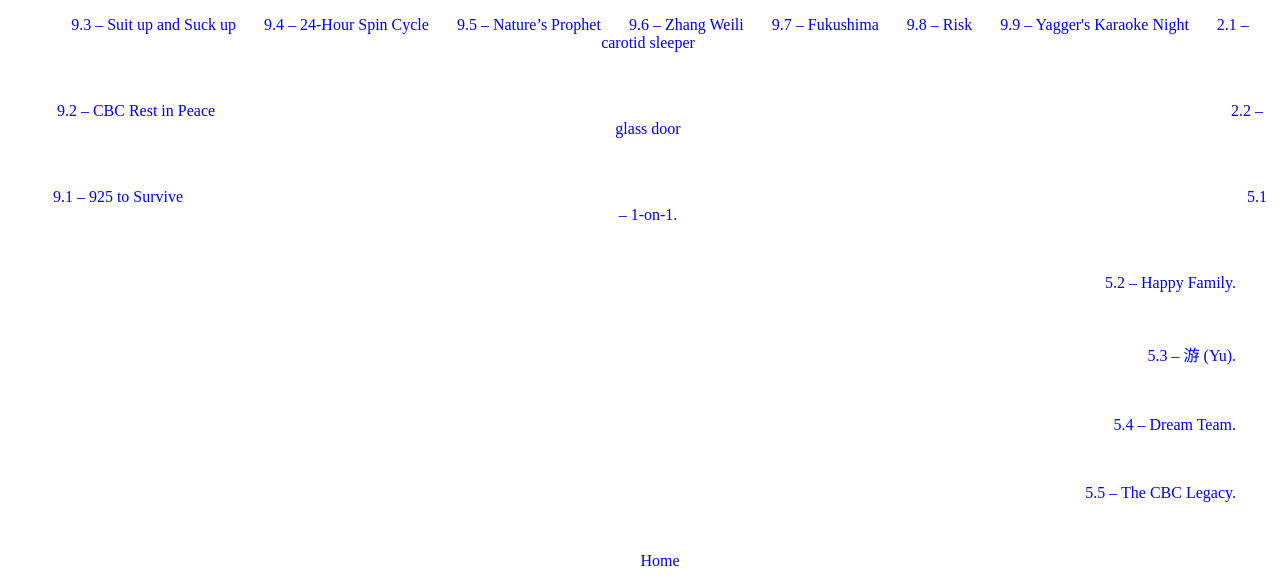
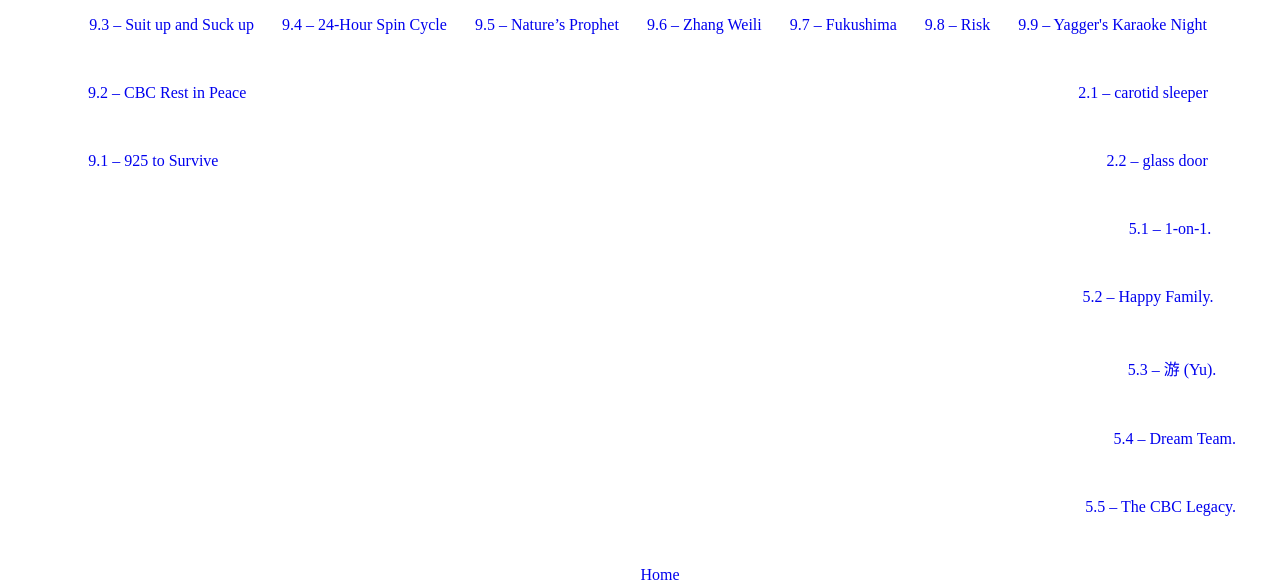
Before and after one commit to Project-925/project-925.github.io, a Jekyll site: the page built from index.html, in a window 1280 px wide. Shown: the top 584 px of the page. Built offline with Jekyll 4.4.1, drawn with Linux system fonts in a browser that asks for light colours; grey boxes are pictures that could not be loaded.

Commit message:
Update default.html

```diff
--- a/_layouts/default.html
+++ b/_layouts/default.html
@@ -32,8 +32,7 @@
                     &nbsp;&nbsp; &nbsp;&nbsp;
                     <a href="/9.9">9.9 – Yagger's Karaoke Night</a>
                     &nbsp;&nbsp; &nbsp;&nbsp;
-                    <a href="/2.1">2.1 – carotid sleeper</a>
-                    &nbsp;&nbsp; &nbsp;&nbsp;
+
                     </p>
 
 
@@ -42,9 +41,10 @@
 
                     <p align="center">
                     <a href="/9.2">9.2 – CBC Rest in Peace</a>
-&nbsp;&nbsp; &nbsp;&nbsp;&nbsp;&nbsp; &nbsp;&nbsp;&nbsp;&nbsp; &nbsp;&nbsp;&nbsp;&nbsp; &nbsp;&nbsp;&nbsp;&nbsp; &nbsp;&nbsp;&nbsp;&nbsp; &nbsp;&nbsp;&nbsp;&nbsp; &nbsp;&nbsp; &nbsp;&nbsp; &nbsp;&nbsp;&nbsp;&nbsp; &nbsp;&nbsp;&nbsp;&nbsp; &nbsp;&nbsp;&nbsp;&nbsp; &nbsp;&nbsp;&nbsp;&nbsp; &nbsp;&nbsp;&nbsp;&nbsp; &nbsp;&nbsp;&nbsp;&nbsp; &nbsp;&nbsp;&nbsp;&nbsp; &nbsp;&nbsp;&nbsp;&nbsp; &nbsp;&nbsp;&nbsp;&nbsp; &nbsp;&nbsp;&nbsp;&nbsp; &nbsp;&nbsp;&nbsp;&nbsp; &nbsp;&nbsp;&nbsp;&nbsp; &nbsp;&nbsp;&nbsp;&nbsp; &nbsp;&nbsp;&nbsp;&nbsp; &nbsp;&nbsp;&nbsp;&nbsp; &nbsp;&nbsp;&nbsp;&nbsp; &nbsp;&nbsp;&nbsp;&nbsp; &nbsp;&nbsp;&nbsp;&nbsp; &nbsp;&nbsp;&nbsp;&nbsp; &nbsp;&nbsp;&nbsp;&nbsp; &nbsp;&nbsp;&nbsp;&nbsp; &nbsp;&nbsp;&nbsp;&nbsp; &nbsp;&nbsp;&nbsp;&nbsp; &nbsp;&nbsp;&nbsp;&nbsp; &nbsp;&nbsp;&nbsp;&nbsp; &nbsp;&nbsp;&nbsp;&nbsp; &nbsp;&nbsp;&nbsp;&nbsp; &nbsp;&nbsp;&nbsp;&nbsp; &nbsp;&nbsp;&nbsp;&nbsp; &nbsp;&nbsp;&nbsp;&nbsp; &nbsp;&nbsp;&nbsp;&nbsp; &nbsp;&nbsp;&nbsp;&nbsp; &nbsp;&nbsp;&nbsp;&nbsp; &nbsp;&nbsp;&nbsp;&nbsp; &nbsp;&nbsp;&nbsp;&nbsp; &nbsp;&nbsp;&nbsp;&nbsp; &nbsp;&nbsp;&nbsp;&nbsp; &nbsp;&nbsp;&nbsp;&nbsp; &nbsp;&nbsp;&nbsp;&nbsp; &nbsp;&nbsp;&nbsp;&nbsp; &nbsp;&nbsp;&nbsp;&nbsp; &nbsp; &nbsp;&nbsp;&nbsp;&nbsp;&nbsp;&nbsp;
-                    <a href="/2.2">2.2 – glass door</a>
+&nbsp;&nbsp; &nbsp;&nbsp;&nbsp;&nbsp; &nbsp;&nbsp;&nbsp;&nbsp; &nbsp;&nbsp;&nbsp;&nbsp; &nbsp;&nbsp;&nbsp;&nbsp; &nbsp;&nbsp;&nbsp;&nbsp; &nbsp;&nbsp;&nbsp;&nbsp; &nbsp;&nbsp; &nbsp;&nbsp; &nbsp;&nbsp;&nbsp;&nbsp; &nbsp;&nbsp;&nbsp;&nbsp; &nbsp;&nbsp;&nbsp;&nbsp; &nbsp;&nbsp;&nbsp;&nbsp; &nbsp;&nbsp;&nbsp;&nbsp; &nbsp;&nbsp;&nbsp;&nbsp; &nbsp;&nbsp;&nbsp;&nbsp; &nbsp;&nbsp;&nbsp;&nbsp; &nbsp;&nbsp;&nbsp;&nbsp; &nbsp;&nbsp;&nbsp;&nbsp; &nbsp;&nbsp;&nbsp;&nbsp; &nbsp;&nbsp;&nbsp;&nbsp; &nbsp;&nbsp;&nbsp;&nbsp; &nbsp;&nbsp;&nbsp;&nbsp; &nbsp;&nbsp;&nbsp;&nbsp; &nbsp;&nbsp;&nbsp;&nbsp; &nbsp;&nbsp;&nbsp;&nbsp; &nbsp;&nbsp;&nbsp;&nbsp; &nbsp;&nbsp;&nbsp;&nbsp; &nbsp;&nbsp;&nbsp;&nbsp; &nbsp;&nbsp;&nbsp;&nbsp; &nbsp;&nbsp;&nbsp;&nbsp; &nbsp;&nbsp;&nbsp;&nbsp; &nbsp;&nbsp;&nbsp;&nbsp; &nbsp;&nbsp;&nbsp;&nbsp; &nbsp;&nbsp;&nbsp;&nbsp; &nbsp;&nbsp;&nbsp;&nbsp; &nbsp;&nbsp;&nbsp;&nbsp; &nbsp;&nbsp;&nbsp;&nbsp; &nbsp;&nbsp;&nbsp;&nbsp; &nbsp;&nbsp;&nbsp;&nbsp; &nbsp;&nbsp;&nbsp;&nbsp; &nbsp;&nbsp;&nbsp;&nbsp; &nbsp;&nbsp;
+                    <a href="/2.1">2.1 – carotid sleeper</a>
                     &nbsp;&nbsp; &nbsp;&nbsp;
+
 
                     </p>
 
@@ -52,24 +52,31 @@
 
                     <p align = "center">
                     <a href="/9.1">9.1 – 925 to Survive</a>
-                    &nbsp;&nbsp; &nbsp;&nbsp;&nbsp;&nbsp; &nbsp;&nbsp;&nbsp;&nbsp; &nbsp;&nbsp;&nbsp;&nbsp; &nbsp;&nbsp;&nbsp;&nbsp; &nbsp;&nbsp;&nbsp;&nbsp; &nbsp;&nbsp;&nbsp;&nbsp; &nbsp;&nbsp; &nbsp;&nbsp; &nbsp;&nbsp;&nbsp;&nbsp; &nbsp;&nbsp;&nbsp;&nbsp; &nbsp;&nbsp;&nbsp;&nbsp; &nbsp;&nbsp;&nbsp;&nbsp; &nbsp;&nbsp;&nbsp;&nbsp; &nbsp;&nbsp;&nbsp;&nbsp; &nbsp;&nbsp;&nbsp;&nbsp; &nbsp;&nbsp;&nbsp;&nbsp; &nbsp;&nbsp;&nbsp;&nbsp; &nbsp;&nbsp;&nbsp;&nbsp; &nbsp;&nbsp;&nbsp;&nbsp; &nbsp;&nbsp;&nbsp;&nbsp; &nbsp;&nbsp;&nbsp;&nbsp; &nbsp;&nbsp;&nbsp;&nbsp; &nbsp;&nbsp;&nbsp;&nbsp; &nbsp;&nbsp;&nbsp;&nbsp; &nbsp;&nbsp;&nbsp;&nbsp; &nbsp;&nbsp;&nbsp;&nbsp; &nbsp;&nbsp;&nbsp;&nbsp; &nbsp;&nbsp;&nbsp;&nbsp; &nbsp;&nbsp;&nbsp;&nbsp; &nbsp;&nbsp;&nbsp;&nbsp; &nbsp;&nbsp;&nbsp;&nbsp; &nbsp;&nbsp;&nbsp;&nbsp; &nbsp;&nbsp;&nbsp;&nbsp; &nbsp;&nbsp;&nbsp;&nbsp; &nbsp;&nbsp;&nbsp;&nbsp; &nbsp;&nbsp;&nbsp;&nbsp; &nbsp;&nbsp;&nbsp;&nbsp; &nbsp;&nbsp;&nbsp;&nbsp; &nbsp;&nbsp;&nbsp;&nbsp; &nbsp;&nbsp;&nbsp;&nbsp; &nbsp;&nbsp;&nbsp;&nbsp; &nbsp;&nbsp;&nbsp;&nbsp; &nbsp;&nbsp;&nbsp;&nbsp; &nbsp;&nbsp;&nbsp;&nbsp; &nbsp;&nbsp;&nbsp;&nbsp; &nbsp;&nbsp;&nbsp;&nbsp; &nbsp;&nbsp;&nbsp;&nbsp; &nbsp;&nbsp;&nbsp;&nbsp; &nbsp;&nbsp;&nbsp;&nbsp; &nbsp; &nbsp;&nbsp;&nbsp;&nbsp;&nbsp;&nbsp;&nbsp;&nbsp;&nbsp;&nbsp;&nbsp;&nbsp;&nbsp;&nbsp;&nbsp;&nbsp;&nbsp;&nbsp;
-                    <a href="/5.1">5.1 – 1-on-1.</a>
-                    &nbsp;&nbsp;&nbsp;&nbsp;&nbsp;
+                    &nbsp;&nbsp; &nbsp;&nbsp;&nbsp;&nbsp; &nbsp;&nbsp;&nbsp;&nbsp; &nbsp;&nbsp;&nbsp;&nbsp; &nbsp;&nbsp;&nbsp;&nbsp; &nbsp;&nbsp;&nbsp;&nbsp; &nbsp;&nbsp;&nbsp;&nbsp; &nbsp;&nbsp; &nbsp;&nbsp; &nbsp;&nbsp;&nbsp;&nbsp; &nbsp;&nbsp;&nbsp;&nbsp; &nbsp;&nbsp;&nbsp;&nbsp; &nbsp;&nbsp;&nbsp;&nbsp; &nbsp;&nbsp;&nbsp;&nbsp; &nbsp;&nbsp;&nbsp;&nbsp; &nbsp;&nbsp;&nbsp;&nbsp; &nbsp;&nbsp;&nbsp;&nbsp; &nbsp;&nbsp;&nbsp;&nbsp; &nbsp;&nbsp;&nbsp;&nbsp; &nbsp;&nbsp;&nbsp;&nbsp; &nbsp;&nbsp;&nbsp;&nbsp; &nbsp;&nbsp;&nbsp;&nbsp; &nbsp;&nbsp;&nbsp;&nbsp; &nbsp;&nbsp;&nbsp;&nbsp; &nbsp;&nbsp;&nbsp;&nbsp; &nbsp;&nbsp;&nbsp;&nbsp; &nbsp;&nbsp;&nbsp;&nbsp; &nbsp;&nbsp;&nbsp;&nbsp; &nbsp;&nbsp;&nbsp;&nbsp; &nbsp;&nbsp;&nbsp;&nbsp; &nbsp;&nbsp;&nbsp;&nbsp; &nbsp;&nbsp;&nbsp;&nbsp; &nbsp;&nbsp;&nbsp;&nbsp; &nbsp;&nbsp;&nbsp;&nbsp; &nbsp;&nbsp;&nbsp;&nbsp; &nbsp;&nbsp;&nbsp;&nbsp; &nbsp;&nbsp;&nbsp;&nbsp; &nbsp;&nbsp;&nbsp;&nbsp; &nbsp;&nbsp;&nbsp;&nbsp; &nbsp;&nbsp;&nbsp;&nbsp; &nbsp;&nbsp;&nbsp;&nbsp; &nbsp;&nbsp;&nbsp;&nbsp; &nbsp;&nbsp;&nbsp;&nbsp; &nbsp;&nbsp;&nbsp;&nbsp; &nbsp;&nbsp;&nbsp;&nbsp; &nbsp;
+                    <a href="/2.2">2.2 – glass door</a>
+                    &nbsp;&nbsp; &nbsp;&nbsp;
                     </p>
 
 
 
 	        		<br>
-	        		<p align = "right">
-                    <a href="/5.2">5.2 – Happy Family.</a> &nbsp;&nbsp;&nbsp;&nbsp;&nbsp;&nbsp;&nbsp;&nbsp;
+	        		<p align = "center">
+                                    &nbsp;&nbsp; &nbsp;&nbsp;&nbsp;&nbsp; &nbsp;&nbsp;&nbsp;&nbsp; &nbsp;&nbsp;&nbsp;&nbsp; &nbsp;&nbsp;&nbsp;&nbsp; &nbsp;&nbsp;&nbsp;&nbsp; &nbsp;&nbsp;&nbsp;&nbsp; &nbsp;&nbsp; &nbsp;&nbsp; &nbsp;&nbsp;&nbsp;&nbsp; &nbsp;&nbsp;&nbsp;&nbsp; &nbsp;&nbsp;&nbsp;&nbsp; &nbsp;&nbsp;&nbsp;&nbsp; &nbsp;&nbsp;&nbsp;&nbsp; &nbsp;&nbsp;&nbsp;&nbsp; &nbsp;&nbsp;&nbsp;&nbsp; &nbsp;&nbsp;&nbsp;&nbsp; &nbsp;&nbsp;&nbsp;&nbsp; &nbsp;&nbsp;&nbsp;&nbsp; &nbsp;&nbsp;&nbsp;&nbsp; &nbsp;&nbsp;&nbsp;&nbsp; &nbsp;&nbsp;&nbsp;&nbsp; &nbsp;&nbsp;&nbsp;&nbsp; &nbsp;&nbsp;&nbsp;&nbsp; &nbsp;&nbsp;&nbsp;&nbsp; &nbsp;&nbsp;&nbsp;&nbsp; &nbsp;&nbsp;&nbsp;&nbsp; &nbsp;&nbsp;&nbsp;&nbsp; &nbsp;&nbsp;&nbsp;&nbsp; &nbsp;&nbsp;&nbsp;&nbsp; &nbsp;&nbsp;&nbsp;&nbsp; &nbsp;&nbsp;&nbsp;&nbsp; &nbsp;&nbsp;&nbsp;&nbsp; &nbsp;&nbsp;&nbsp;&nbsp; &nbsp;&nbsp;&nbsp;&nbsp; &nbsp;&nbsp;&nbsp;&nbsp; &nbsp;&nbsp;&nbsp;&nbsp; &nbsp;&nbsp;&nbsp;&nbsp; &nbsp;&nbsp;&nbsp;&nbsp; &nbsp;&nbsp;&nbsp;&nbsp; &nbsp;&nbsp;&nbsp;&nbsp; &nbsp;&nbsp;&nbsp;&nbsp; &nbsp;&nbsp;&nbsp;&nbsp; &nbsp;&nbsp;&nbsp;&nbsp; &nbsp;&nbsp;&nbsp;&nbsp; &nbsp;&nbsp;&nbsp;&nbsp; &nbsp;&nbsp;&nbsp;&nbsp; &nbsp;&nbsp;&nbsp;&nbsp; &nbsp;&nbsp;&nbsp;&nbsp; &nbsp;&nbsp;&nbsp;&nbsp; &nbsp; &nbsp;&nbsp;&nbsp;&nbsp;&nbsp;&nbsp;&nbsp;&nbsp;&nbsp;&nbsp;&nbsp;&nbsp;&nbsp;&nbsp;
+                    <a href="/5.1">5.1 – 1-on-1.</a>
+                    &nbsp;&nbsp;&nbsp;&nbsp;&nbsp;
                     </p>
+
+                    <br>
+	        		<p align = "center">&nbsp;&nbsp;&nbsp;&nbsp;&nbsp;&nbsp;&nbsp;&nbsp;&nbsp;&nbsp; &nbsp;&nbsp;&nbsp;&nbsp; &nbsp;&nbsp;&nbsp;&nbsp; &nbsp;&nbsp;&nbsp;&nbsp; &nbsp;&nbsp;&nbsp;&nbsp; &nbsp;&nbsp;&nbsp;&nbsp; &nbsp;&nbsp;&nbsp;&nbsp; &nbsp;&nbsp; &nbsp;&nbsp; &nbsp;&nbsp;&nbsp;&nbsp; &nbsp;&nbsp;&nbsp;&nbsp; &nbsp;&nbsp;&nbsp;&nbsp; &nbsp;&nbsp;&nbsp;&nbsp; &nbsp;&nbsp;&nbsp;&nbsp; &nbsp;&nbsp;&nbsp;&nbsp; &nbsp;&nbsp;&nbsp;&nbsp; &nbsp;&nbsp;&nbsp;&nbsp; &nbsp;&nbsp;&nbsp;&nbsp; &nbsp;&nbsp;&nbsp;&nbsp; &nbsp;&nbsp;&nbsp;&nbsp; &nbsp;&nbsp;&nbsp;&nbsp; &nbsp;&nbsp;&nbsp;&nbsp; &nbsp;&nbsp;&nbsp;&nbsp; &nbsp;&nbsp;&nbsp;&nbsp; &nbsp;&nbsp;&nbsp;&nbsp; &nbsp;&nbsp;&nbsp;&nbsp; &nbsp;&nbsp;&nbsp;&nbsp; &nbsp;&nbsp;&nbsp;&nbsp; &nbsp;&nbsp;&nbsp;&nbsp; &nbsp;&nbsp;&nbsp;&nbsp; &nbsp;&nbsp;&nbsp;&nbsp; &nbsp;&nbsp;&nbsp;&nbsp; &nbsp;&nbsp;&nbsp;&nbsp; &nbsp;&nbsp;&nbsp;&nbsp; &nbsp;&nbsp;&nbsp;&nbsp; &nbsp;&nbsp; &nbsp;&nbsp;&nbsp;&nbsp; &nbsp;&nbsp;&nbsp;&nbsp; &nbsp;&nbsp;&nbsp;&nbsp; &nbsp;&nbsp;&nbsp;&nbsp; &nbsp;&nbsp;&nbsp;&nbsp; &nbsp;&nbsp;&nbsp;&nbsp; &nbsp;&nbsp;&nbsp;&nbsp; &nbsp;&nbsp;&nbsp;&nbsp; &nbsp;&nbsp;&nbsp;&nbsp; &nbsp;&nbsp;&nbsp;&nbsp; &nbsp;&nbsp;&nbsp;&nbsp; &nbsp;&nbsp;&nbsp;&nbsp; &nbsp;&nbsp;&nbsp;
+                    <a href="/5.2">5.2 – Happy Family.</a>
+                	</p>
 
 
 
 
                 	<br>
-	        		<p align = "right">
-                    <a href="/5.3">5.3 – 游 (Yu).</a> &nbsp;&nbsp;&nbsp;&nbsp;&nbsp;&nbsp;&nbsp;&nbsp;
+	        		<p align = "center">&nbsp;&nbsp;&nbsp;&nbsp;&nbsp;&nbsp;&nbsp;&nbsp;&nbsp;&nbsp; &nbsp;&nbsp;&nbsp;&nbsp; &nbsp;&nbsp;&nbsp;&nbsp; &nbsp;&nbsp;&nbsp;&nbsp; &nbsp;&nbsp;&nbsp;&nbsp; &nbsp;&nbsp;&nbsp;&nbsp; &nbsp;&nbsp;&nbsp;&nbsp; &nbsp;&nbsp; &nbsp;&nbsp; &nbsp;&nbsp;&nbsp;&nbsp; &nbsp;&nbsp;&nbsp;&nbsp; &nbsp;&nbsp;&nbsp;&nbsp; &nbsp;&nbsp;&nbsp;&nbsp; &nbsp;&nbsp;&nbsp;&nbsp; &nbsp;&nbsp;&nbsp;&nbsp; &nbsp;&nbsp;&nbsp;&nbsp; &nbsp;&nbsp;&nbsp;&nbsp; &nbsp;&nbsp;&nbsp;&nbsp; &nbsp;&nbsp;&nbsp;&nbsp; &nbsp;&nbsp;&nbsp;&nbsp; &nbsp;&nbsp;&nbsp;&nbsp; &nbsp;&nbsp;&nbsp;&nbsp; &nbsp;&nbsp;&nbsp;&nbsp; &nbsp;&nbsp;&nbsp;&nbsp; &nbsp;&nbsp;&nbsp;&nbsp; &nbsp;&nbsp;&nbsp;&nbsp; &nbsp;&nbsp;&nbsp;&nbsp; &nbsp;&nbsp;&nbsp;&nbsp; &nbsp;&nbsp;&nbsp;&nbsp; &nbsp;&nbsp;&nbsp;&nbsp; &nbsp;&nbsp;&nbsp;&nbsp; &nbsp;&nbsp;&nbsp;&nbsp; &nbsp;&nbsp;&nbsp;&nbsp; &nbsp;&nbsp;&nbsp;&nbsp; &nbsp;&nbsp;&nbsp;&nbsp; &nbsp;&nbsp; &nbsp;&nbsp;&nbsp;&nbsp; &nbsp;&nbsp;&nbsp;&nbsp; &nbsp;&nbsp;&nbsp;&nbsp; &nbsp;&nbsp;&nbsp;&nbsp; &nbsp;&nbsp;&nbsp;&nbsp; &nbsp;&nbsp;&nbsp;&nbsp; &nbsp;&nbsp;&nbsp;&nbsp; &nbsp;&nbsp;&nbsp;&nbsp; &nbsp;&nbsp;&nbsp;&nbsp; &nbsp;&nbsp;&nbsp;&nbsp; &nbsp;&nbsp;&nbsp;&nbsp; &nbsp;&nbsp;&nbsp;&nbsp; &nbsp;&nbsp;&nbsp;&nbsp;&nbsp;&nbsp;&nbsp;&nbsp;&nbsp;&nbsp;&nbsp;&nbsp;&nbsp;&nbsp;&nbsp;
+                    <a href="/5.3">5.3 – 游 (Yu).</a>
                 	</p>
 
 
```
